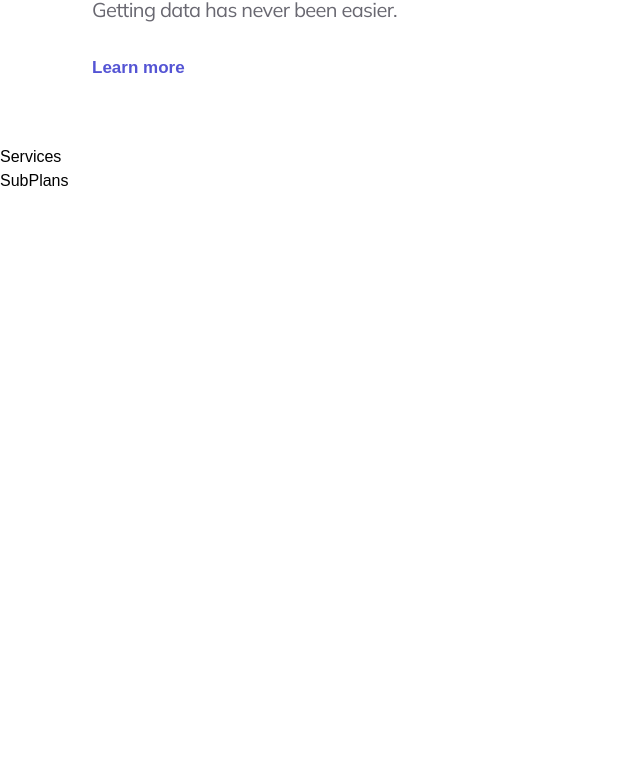
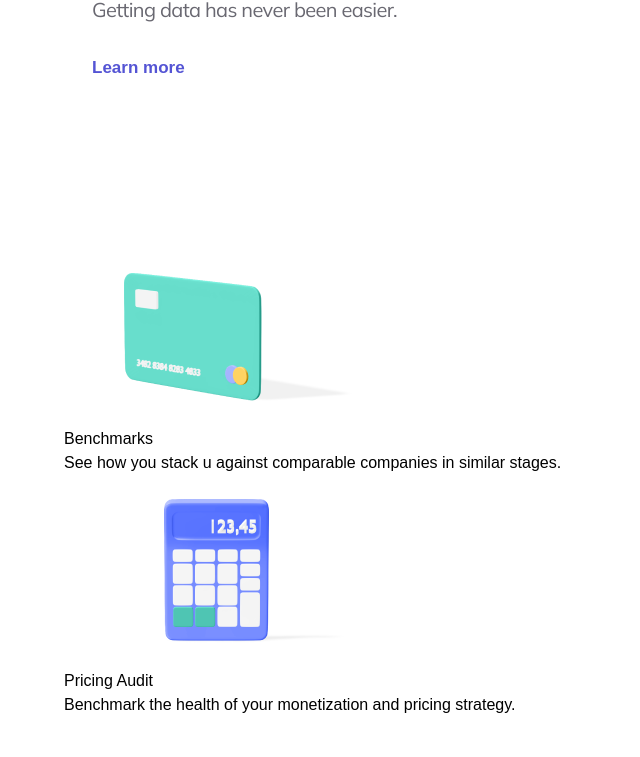
Before and after one commit to sefeoluwa/globe-landing-page, a React (Vite) app: page / in a window 1280 px wide. Shown: the part 1874-2631 px from the top of the page, without its empty margins (0-640 px from the left). Before the commit the page ends 2067 px from the top, so only its background shows below. Built offline with nearby package versions, Linux system fonts and the light colour scheme; some icons are missing; a web font is replaced by a local one.

Commit message:
added text content

```diff
--- a/src/components/Services.jsx
+++ b/src/components/Services.jsx
@@ -1,9 +1,20 @@
+/* eslint-disable react-refresh/only-export-components */
 import React from 'react'
+import { services } from "../constants"
+import { SectionWrapper } from "../hoc"
 
 function Services() {
   return (
-    <div>Services</div>
+    <div>
+      {services.map((service) => (
+        <div className="" key={service.name}>
+          <img src={service.icon} alt="" key={service.name} />
+          <h1>{service.header}</h1>
+          <p>{service.para}</p>
+        </div>
+))}
+    </div>
   )
 }
 
-export default Services
+export default SectionWrapper(Services, '')
```
